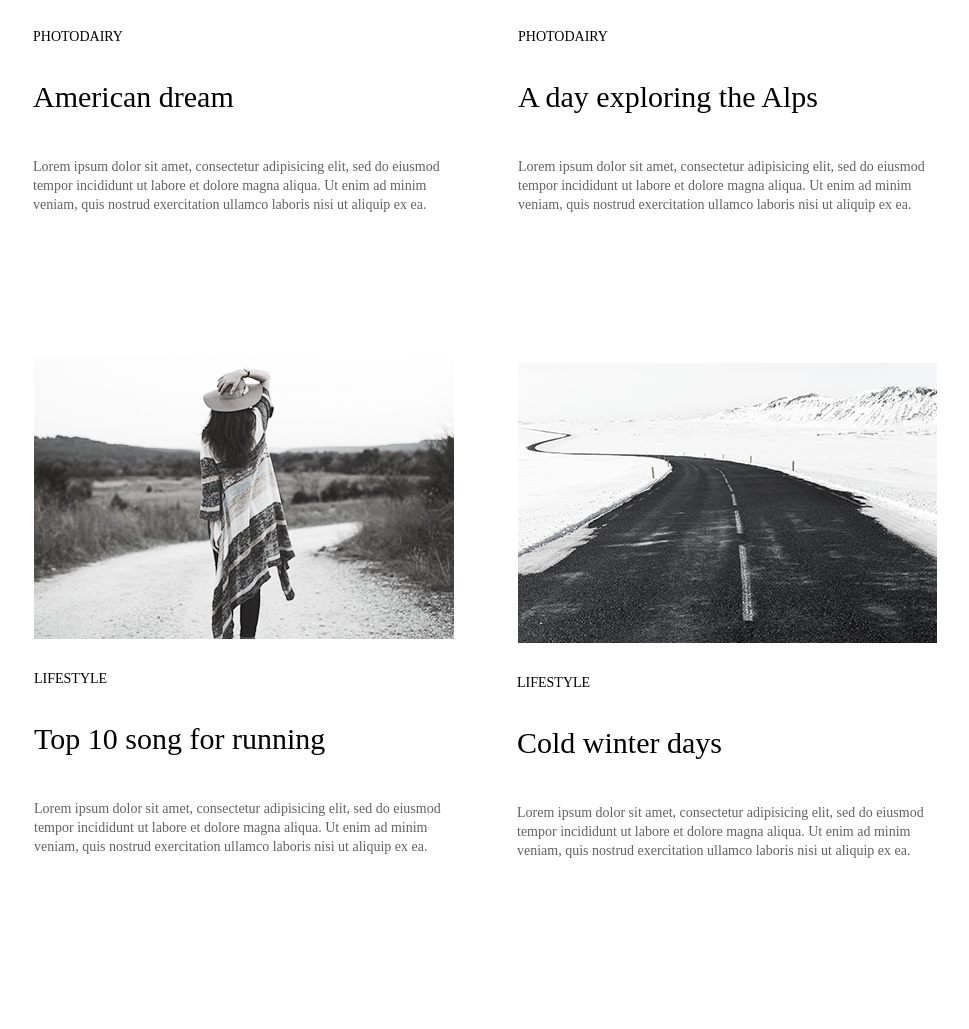
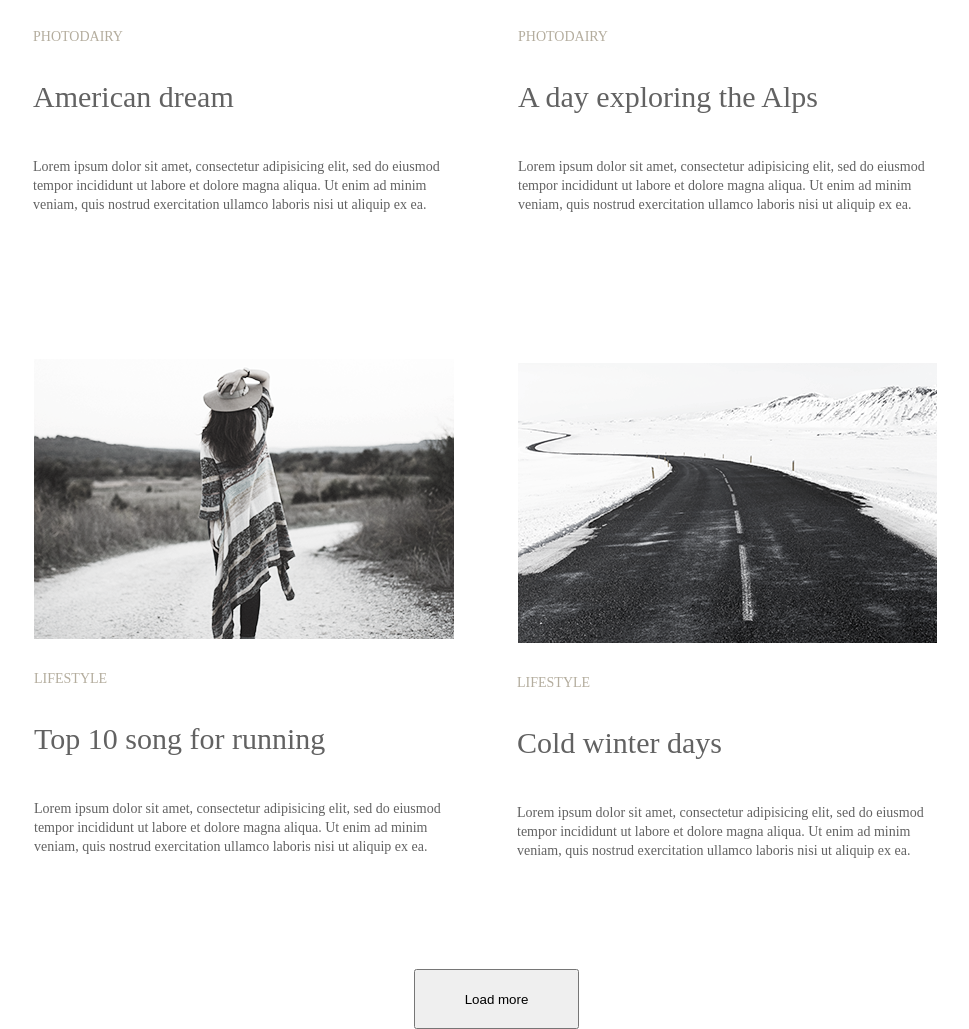
Before and after one commit to Serhii-Zamorylo23/cuddly-garbanzo, a plain HTML site: page index.html in a window 1280 px wide. Shown: the part 1141-2170 px from the top of the page, without its empty margins (115-1084 px from the left). Before the commit the page ends 2020 px from the top, so only its background shows below. Drawn offline with Linux system fonts and the light colour scheme.

Commit message:
finish 1.0

```diff
--- a/Style.css
+++ b/Style.css
@@ -69,6 +69,7 @@ color: #7D7D7D;
     font-weight: 300;
     font-size: 14px;
     line-height: 16px;
+    color: rgba(180, 173, 158, 1);
 }
 .group1>h1{
     position: absolute;
@@ -81,6 +82,7 @@ color: #7D7D7D;
     font-weight: 400;
     font-size: 30px;
     line-height: 40px;
+    color:rgba(98, 98, 98, 1);
 }
 .group1>.pa{
     position: absolute;
@@ -93,6 +95,7 @@ color: #7D7D7D;
     font-weight: 400;
     font-size: 14px;
     line-height: 19px;
+    color:rgba(98, 98, 98, 1);
 }
 .group2>img{
     position: absolute;
@@ -112,6 +115,7 @@ color: #7D7D7D;
     font-weight: 300;
     font-size: 14px;
     line-height: 16px;
+    color:rgba(180, 173, 158, 1);
 }
 .group2>h1{
     position: absolute;
@@ -124,6 +128,7 @@ color: #7D7D7D;
     font-weight: 400;
     font-size: 30px;
     line-height: 40px;
+    color:rgba(98, 98, 98, 1);
 }
 .group2>.pa{
     position: absolute;
@@ -136,7 +141,7 @@ color: #7D7D7D;
     font-weight: 400;
     font-size: 14px;
     line-height: 19px;
-    color: #626262;
+    color:rgba(98, 98, 98, 1);
 }
 .group3>img{
     position: absolute;
@@ -156,6 +161,7 @@ color: #7D7D7D;
     font-weight: 300;
     font-size: 14px;
     line-height: 16px;
+    color:rgba(180, 173, 158, 1);
 }
 .group3>h1{
     position: absolute;
@@ -168,6 +174,7 @@ color: #7D7D7D;
     font-weight: 400;
     font-size: 30px;
     line-height: 40px;
+    color:rgba(98, 98, 98, 1);
 }
 .group3>.pa{
     position: absolute;
@@ -180,7 +187,7 @@ color: #7D7D7D;
     font-weight: 400;
     font-size: 14px;
     line-height: 19px;
-    color: #626262;
+    color:rgba(98, 98, 98, 1);
 }
 .group4>img{
     position: absolute;
@@ -200,6 +207,7 @@ color: #7D7D7D;
     font-weight: 300;
     font-size: 14px;
     line-height: 16px;
+    color:rgba(180, 173, 158, 1);
 }
 .group4>h1{
     position: absolute;
@@ -212,6 +220,7 @@ color: #7D7D7D;
     font-weight: 400;
     font-size: 30px;
     line-height: 40px;
+    color:rgba(98, 98, 98, 1);
 }
 .group4>.pa{
     position: absolute;
@@ -224,7 +233,7 @@ color: #7D7D7D;
     font-weight: 400;
     font-size: 14px;
     line-height: 19px;
-    color: #626262;
+    color:rgba(98, 98, 98, 1);
 }
 .group5>img{
     position: absolute;
@@ -244,6 +253,7 @@ color: #7D7D7D;
     font-weight: 300;
     font-size: 14px;
     line-height: 16px;
+    color:rgba(180, 173, 158, 1);
 }
 .group5>h1{
     position: absolute;
@@ -256,6 +266,7 @@ color: #7D7D7D;
     font-weight: 400;
     font-size: 30px;
     line-height: 40px;
+    color:rgba(98, 98, 98, 1);
 }
 .group5>.pa{
     position: absolute;
@@ -268,7 +279,7 @@ color: #7D7D7D;
     font-weight: 400;
     font-size: 14px;
     line-height: 19px;
-    color: #626262;
+    color:rgba(98, 98, 98, 1);
 }
 .group6>img{
     position: absolute;
@@ -288,6 +299,7 @@ color: #7D7D7D;
     font-weight: 300;
     font-size: 14px;
     line-height: 16px;
+    color:rgba(180, 173, 158, 1);
 }
 .group6>h1{
     position: absolute;
@@ -300,6 +312,7 @@ color: #7D7D7D;
     font-weight: 400;
     font-size: 30px;
     line-height: 40px;
+    color:rgba(98, 98, 98, 1);
 }
 .group6>.pa{
     position: absolute;
@@ -312,23 +325,12 @@ color: #7D7D7D;
     font-weight: 400;
     font-size: 14px;
     line-height: 19px;
-    color: #626262;
+    color:rgba(98, 98, 98, 1);
 }
 .btn{
     position: absolute;
-    width: 68px;
-    height: 19px;
-    left: 49px;
-    top: 20px;
-    font-family: 'Playfair Display';
-    font-style: normal;
-    font-weight: 400;
-    font-size: 14px;
-    line-height: 19px;
-    position: absolute;
     width: 165px;
     height: 60px;
-    left: 0px;
-    top: 0px;
-    border: 1px solid #626262;
+    left: 529px;
+    top: 2110px;
 }
```
